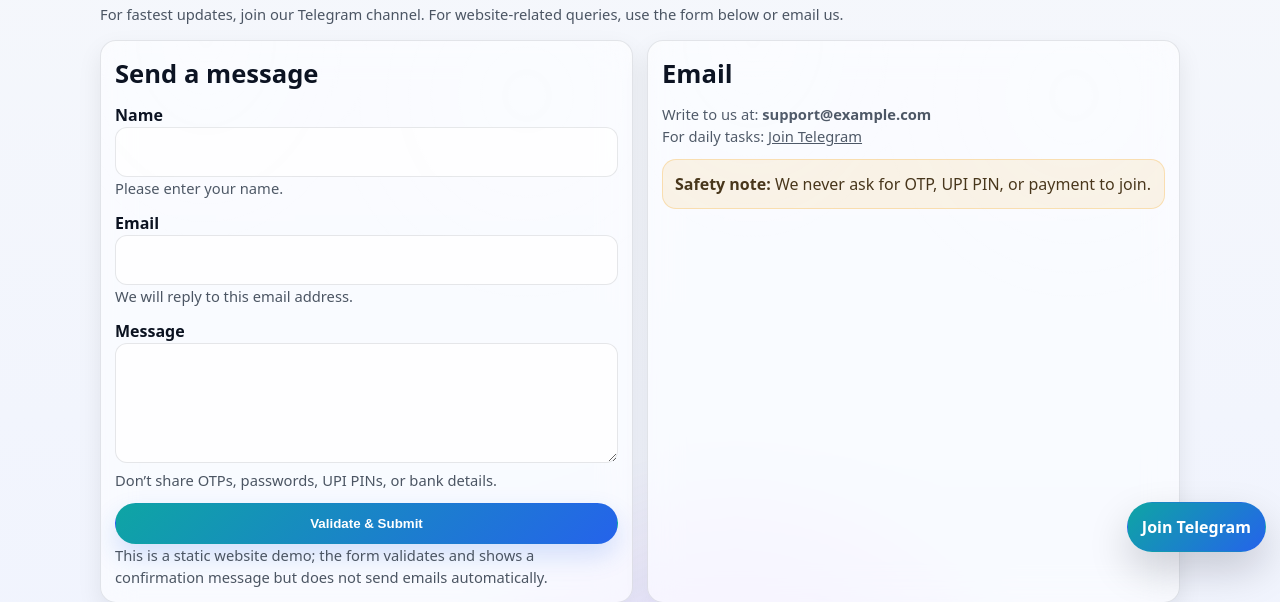
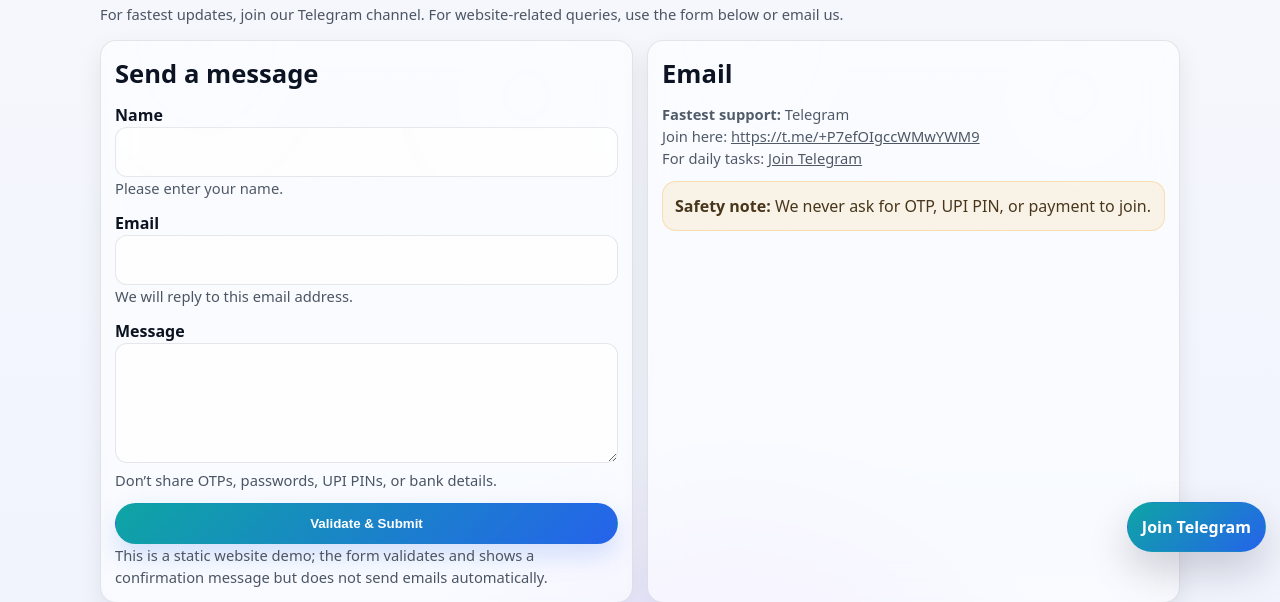
Before and after one commit to King000139/my-web, a plain HTML site: page contact.html in a window 1280 px wide. Shown: the part 234-836 px from the top of the page. Drawn offline with Linux system fonts and the light colour scheme.

Commit message:
Add files via upload

```diff
--- a/contact.html
+++ b/contact.html
@@ -100,7 +100,8 @@
 
         <aside class="card">
           <h2 class="h2">Email</h2>
-          <p class="small">Write to us at: <strong>support@example.com</strong></p>
+          <p class="small"><strong>Fastest support:</strong> Telegram</p>
+          <p class="small">Join here: <a href="https://t.me/+P7efOIgccWMwYWM9" data-telegram-cta="contact_support" data-telegram-href>https://t.me/+P7efOIgccWMwYWM9</a></p>
           <p class="small">For daily tasks: <a href="https://t.me/+P7efOIgccWMwYWM9" data-telegram-cta="contact_telegram" data-telegram-href>Join Telegram</a></p>
           <div class="note mt-12">
             <strong>Safety note:</strong> We never ask for OTP, UPI PIN, or payment to join.
```
Also changed, not shown: og-image.png (added).
